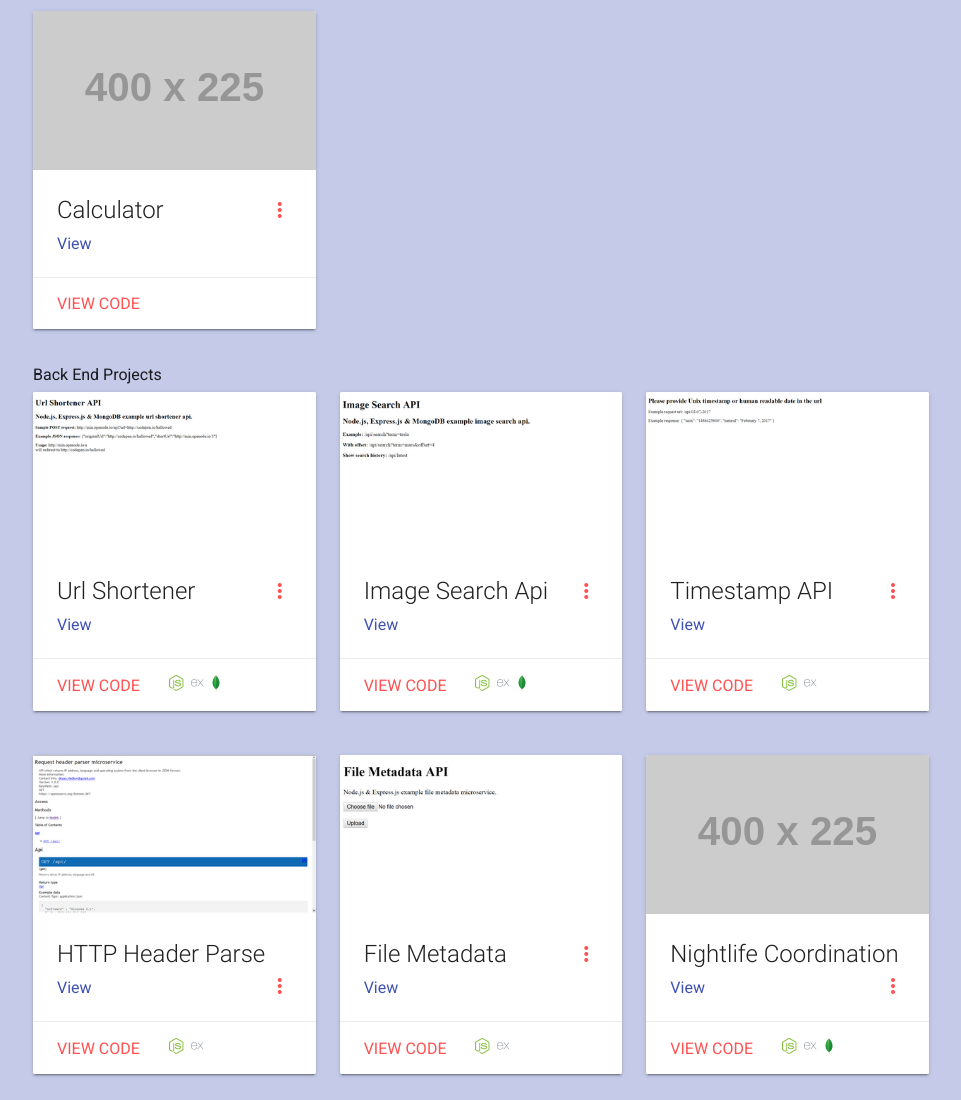
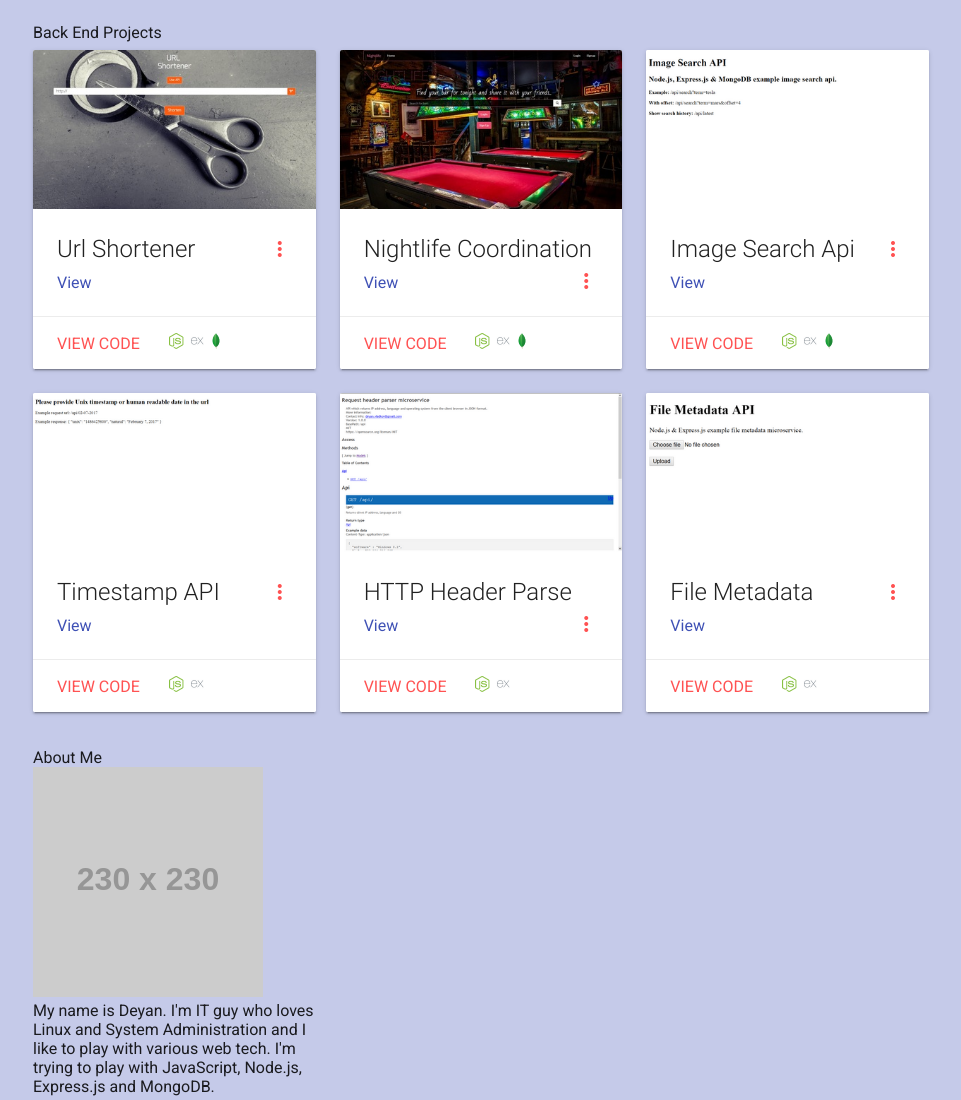
Before and after one commit to DeVlad/fcc-showcase, a website: page src/index.html in a window 1280 px wide. Shown: the part 753-1853 px from the top of the page, without its empty margins (159-1120 px from the left). Drawn offline with nearby package versions, Linux system fonts and the light colour scheme; placeholder pictures from the web are drawn by us.

Commit message:
Updated project cards

```diff
--- a/src/index.html
+++ b/src/index.html
@@ -204,28 +204,6 @@ FreeCodeCamp</a></li>
             </div>
             <div class="clearfix"></div>
 
-            <div class="col s12 m6 l4">
-                <div class="card">
-                    <div class="card-image waves-effect waves-block waves-light">
-                        <img class="activator" src="http://via.placeholder.com/400x225">
-                    </div>
-                    <div class="card-content">
-                        <span class="card-title activator grey-text text-darken-4">Calculator<i class="material-icons right">more_vert</i></span>
-                        <p><a href="https://devlad.github.io/calculator/" target="_blank">View</a></p>
-                    </div>
-                    <div class="card-reveal">
-                        <span class="card-title grey-text text-darken-4">Calculator<i class="material-icons right">close</i></span>
-                        <p>Free Code Camp project</p><br>
-                        <p>User Story: I can add, subtract, multiply and divide two numbers.</p>
-                        <p>User Story: I can clear the input field with a clear button.</p>
-                        <p>User Story: I can keep chaining mathematical operations together until I hit the equal button, and the calculator will tell me the correct output.</p>
-                    </div>
-                    <div class="card-action">
-                        <a href="https://github.com/DeVlad/calculator/" target="_blank">View code</a>
-                    </div>
-                </div>
-            </div>
-
             <!-- End Front End Cards -->
         </div>
     </div>
@@ -236,11 +214,11 @@ FreeCodeCamp</a></li>
             <div class="col s12 m6 l4">
                 <div class="card">
                     <div class="card-image waves-effect waves-block waves-light">
-                        <img class="activator" src="img/url-shortener.png">
+                        <img class="activator" src="img/url-shortener.jpg">
                     </div>
                     <div class="card-content">
                         <span class="card-title activator grey-text text-darken-4">Url Shortener<i class="material-icons right">more_vert</i></span>
-                        <p><a href="http://min.openode.io/" target="_blank">View</a></p>
+                        <p><a href="http://sh.docker.cf/" target="_blank">View</a></p>
                     </div>
                     <div class="card-reveal">
                         <span class="card-title grey-text text-darken-4">Url Shortener Microservice<i class="material-icons right">close</i></span>
@@ -261,11 +239,37 @@ FreeCodeCamp</a></li>
             <div class="col s12 m6 l4">
                 <div class="card">
                     <div class="card-image waves-effect waves-block waves-light">
+                        <img class="activator" src="img/nightlife.jpg">
+                    </div>
+                    <div class="card-content">
+                        <span class="card-title activator grey-text text-darken-4">Nightlife Coordination<i class="material-icons right">more_vert</i></span>
+                        <p><a href="http://nightlife.docker.cf" target="_blank">View</a></p>
+                    </div>
+                    <div class="card-reveal">
+                        <span class="card-title grey-text text-darken-4">Nightlife Coordination App<i class="material-icons right">close</i></span>
+                        <p>Free Code Camp project</p><br>
+                        <p>User Story: As an unauthenticated user, I can view all bars in my area.</p>
+                        <p>User Story: As an authenticated user, I can add myself to a bar to indicate I am going there tonight.</p>
+                        <p>User Story: As an authenticated user, I can remove myself from a bar if I no longer want to go there.</p>
+                        <p>User Story: As an unauthenticated user, when I login I should not have to search again.</p>
+                    </div>
+                    <div class="card-action">
+                        <a href="https://github.com/DeVlad/nightlife-coordination" target="_blank">View code</a>
+                        <img class="tech-icon" src="img/icons/node.js.png">
+                        <img class="tech-icon" src="img/icons/Express.png">
+                        <img class="tech-icon" src="img/icons/MongoDB.png">
+                    </div>
+                </div>
+            </div>
+
+            <div class="col s12 m6 l4">
+                <div class="card">
+                    <div class="card-image waves-effect waves-block waves-light">
                         <img class="activator" src="img/image-search.png">
                     </div>
                     <div class="card-content">
                         <span class="card-title activator grey-text text-darken-4">Image Search Api<i class="material-icons right">more_vert</i></span>
-                        <p><a href="http://vladkov.cf:8000/" target="_blank">View</a></p>
+                        <p><a href="http://image-search.docker.cf/" target="_blank">View</a></p>
                     </div>
                     <div class="card-reveal">
                         <span class="card-title grey-text text-darken-4">Image Search Abstraction Layer<i class="material-icons right">close</i></span>
@@ -307,12 +311,6 @@ FreeCodeCamp</a></li>
                 </div>
             </div>
 
-
-        </div>
-    </div>
-
-    <div class="container">
-        <div class="row">
             <div class="col s12 m6 l4">
                 <div class="card">
                     <div class="card-image waves-effect waves-block waves-light">
@@ -357,33 +355,6 @@ FreeCodeCamp</a></li>
                     </div>
                 </div>
             </div>
-
-            <div class="col s12 m6 l4">
-                <div class="card">
-                    <div class="card-image waves-effect waves-block waves-light">
-                        <img class="activator" src="http://via.placeholder.com/400x225">
-                    </div>
-                    <div class="card-content">
-                        <span class="card-title activator grey-text text-darken-4">Nightlife Coordination<i class="material-icons right">more_vert</i></span>
-                        <p><a href="#" target="_blank">View</a></p>
-                    </div>
-                    <div class="card-reveal">
-                        <span class="card-title grey-text text-darken-4">Nightlife Coordination App<i class="material-icons right">close</i></span>
-                        <p>Free Code Camp project</p><br>
-                        <p>User Story: As an unauthenticated user, I can view all bars in my area.</p>
-                        <p>User Story: As an authenticated user, I can add myself to a bar to indicate I am going there tonight.</p>
-                        <p>User Story: As an authenticated user, I can remove myself from a bar if I no longer want to go there.</p>
-                        <p>User Story: As an unauthenticated user, when I login I should not have to search again.</p>
-                    </div>
-                    <div class="card-action">
-                        <a href="https://github.com/DeVlad/nightlife-coordination" target="_blank">View code</a>
-                        <img class="tech-icon" src="img/icons/node.js.png">
-                        <img class="tech-icon" src="img/icons/Express.png">
-                        <img class="tech-icon" src="img/icons/MongoDB.png">
-                    </div>
-                </div>
-            </div>
-
             <!-- Blank Project
             <div class="col s12 m4 l4">
                 <div class="card">
@@ -416,7 +387,7 @@ FreeCodeCamp</a></li>
         <div class="row">
             <div class="col s12 m6 l4">
                 <img class="responsive-img" src="http://via.placeholder.com/230x230">
-                <p class="left">My name is Deyan. I'm IT guy who loves Linux and System Administration and likes to play with various web tech. I'm trying to play with JavaScript, Node.js, Express.js and MongoDB.</p>
+                <p class="left">My name is Deyan. I'm IT guy who loves Linux and System Administration and I like to play with various web tech. I'm trying to play with JavaScript, Node.js, Express.js and MongoDB.</p>
             </div>
         </div>
     </div>
@@ -449,15 +420,14 @@ FreeCodeCamp</a></li>
         </div>
     </div>
 
-
     <footer class="page-footer">
         <div class="container">
             <div class="col">
                 <p class="center-align">Deyan Vladkov</p>
             </div>
             <div class="col center-align">
-                <i class="footer-icon fa fa-free-code-camp fa-2x" aria-hidden="true"></i>
-                <i class="footer-icon fa fa-github fa-2x" aria-hidden="true"></i>
+                <a href="https://www.freecodecamp.org/devlad" target="_blank"><i class="footer-icon fa fa-free-code-camp fa-2x" aria-hidden="true"></i></a>
+                <a href="https://github.com/DeVlad/" target="_blank"><i class="footer-icon fa fa-github fa-2x" aria-hidden="true"></i></a>
             </div>
         </div>
     </footer>
```
Also changed, not shown: package.json (+4 -5 lines), build/img/nightlife.jpg (added), build/img/url-shortener.jpg (added), build/index.html, build/js/fcc-showcase.min.js, src/img/nightlife.jpg (added), src/img/url-shortener.jpg (added), src/img/url-shortener.png (deleted), 2 other files.
